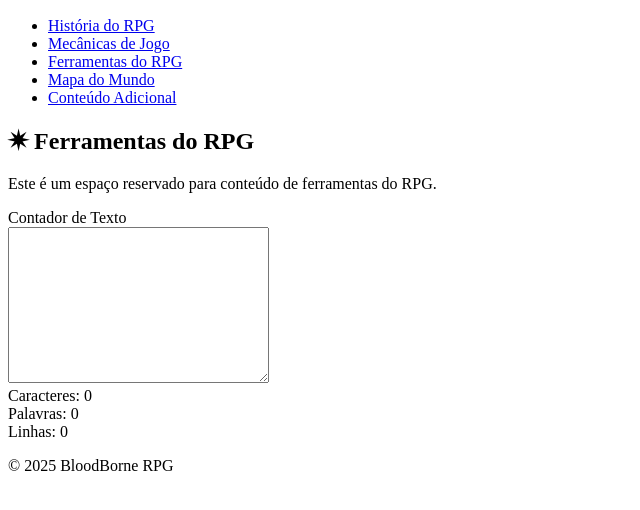
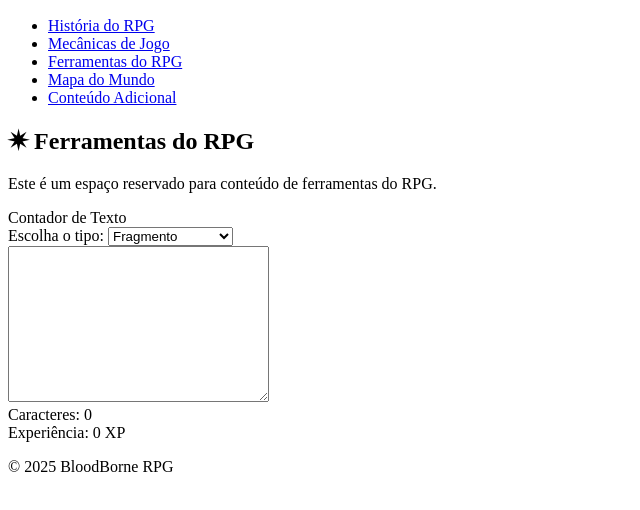
Before and after one commit to giovannalouise/bloodbornerpg, a plain HTML site: page pages/ferramentas/ferrini.html in a window 1280 px wide. Shown: the part 110-620 px from the top of the page, without its empty margins (0-640 px from the left). Drawn offline with Linux system fonts and the light colour scheme.

Commit message:
contador

```diff
--- a/pages/ferramentas/ferrini.html
+++ b/pages/ferramentas/ferrini.html
@@ -31,13 +31,18 @@
 
             <div class="container">
                 <form name="form_main">
-                    <label for="text">Contador de Texto</label>
+                    <label for="text">Contador de Texto</label><br>
+                    <label for="tipo">Escolha o tipo:</label>
+                    <select name="tipo" id="tipo">
+                        <option value="fragmento">Fragmento</option>
+                        <option value="desenvolvimento">Desenvolvimento</option>
+                        <option value="servicos">Serviços</option>
+                    </select>
                     <br>
                     <textarea name="text" id="text" cols="30" rows="10"></textarea>
                     <br>
                     <label for="characters">Caracteres: </label><span id="characters"></span><br>
-                    <label for="words">Palavras: </label><span id="words"></span><br>
-                    <label for="rows">Linhas: </label><span id="rows"></span>
+                    <div id="resultado"></div>
                 </form>
             </div>
 
--- a/script.js
+++ b/script.js
@@ -5,27 +5,51 @@
 document.addEventListener("DOMContentLoaded", () => {
   const textarea = document.getElementById("text");
   const charactersSpan = document.getElementById("characters");
-  const wordsSpan = document.getElementById("words");
-  const rowsSpan = document.getElementById("rows");
+  const xpSpan = document.getElementById("xp");
+  const prSpan = document.getElementById("pr");
+  const tipoSelect = document.getElementById("tipo");
+  const resultadoDiv = document.getElementById("resultado");
 
   function countText() {
     const text = textarea.value;
+    const chars = text.length;
+    const tipo = tipoSelect.value;
 
-    // caracteres
-    charactersSpan.innerText = text.length;
+    charactersSpan.innerText = chars;
 
-    // palavras (remove espaços extras)
-    const words = text.trim().length === 0 ? 0 : text.trim().split(/\s+/).length;
-    wordsSpan.innerText = words;
+    resultadoDiv.innerHTML = "";
 
-    // linhas
-    const rows = text.length === 0 ? 0 : text.split(/\n/).length;
-    rowsSpan.innerText = rows;
+    if (tipo === "servicos") {
+      const labelPR = document.createElement("label");
+      labelPR.setAttribute("for", "pr");
+      labelPR.innerText = "Prata Comum: ";
+
+      const spanPR = document.createElement("span");
+      spanPR.id = "pr";
+      let pr = chars * 4;
+      pr = Math.min(pr, 2000);
+      spanPR.innerText = pr + "pr";
+
+      resultadoDiv.appendChild(labelPR);
+      resultadoDiv.appendChild(spanPR);
+    } else {
+      const labelXP = document.createElement("label");
+      labelXP.setAttribute("for", "xp");
+      labelXP.innerText = "Experiência: ";
+
+      const spanXP = document.createElement("span");
+      spanXP.id = "xp";
+      let xp = chars;
+      xp = Math.min(xp, 500);
+      spanXP.innerText = xp + " XP";
+
+      resultadoDiv.appendChild(labelXP);
+      resultadoDiv.appendChild(spanXP);
+    }
   }
 
-  // Atualiza sempre que digitar ou colar algo
   textarea.addEventListener("input", countText);
+  tipoSelect.addEventListener("change", countText);
 
-  // Atualiza logo ao carregar (pra não ficar vazio)
   countText();
 });
```
